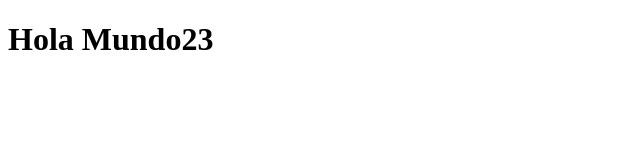
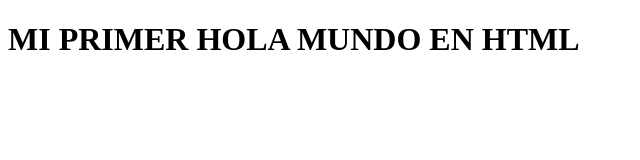
Before and after one commit to frtipan/Programacion_Web_27811, a plain HTML site: page PRY_HOLA_MUNDO/index.html in a window 1280 px wide. Shown: the whole page, without its empty margins (0-640 px from the left). Drawn offline with Linux system fonts and the light colour scheme.

Commit message:
Primer Hola Mundo

```diff
--- a/PRY_HOLA_MUNDO/index.html
+++ b/PRY_HOLA_MUNDO/index.html
@@ -1,3 +1,4 @@
+<!--!para hacer html-->
 <!DOCTYPE html>
 <html lang="es">
 <head>
@@ -5,6 +6,6 @@
   <title>Hola Mundo</title>
 </head>
 <body>
-  <h1>Hola Mundo23</h1>
+  <h1>MI PRIMER HOLA MUNDO EN HTML</h1>
 </body>
 </html>
```
